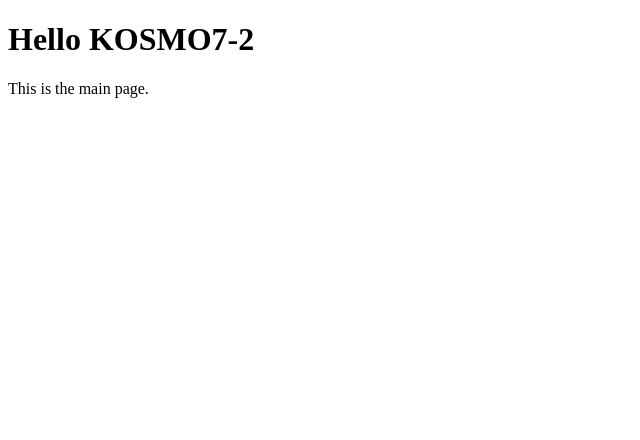
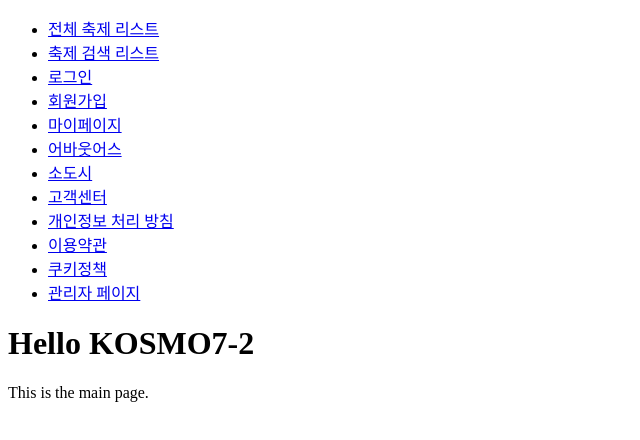
Before and after one commit to kjh123qw/KOSMO7, a plain HTML site: page index.html in a window 1280 px wide. Shown: the whole page, without its empty margins (0-640 px from the left). Drawn offline with Linux system fonts and the light colour scheme.

Commit message:
Update index.html
write a temp menu.

```diff
--- a/index.html
+++ b/index.html
@@ -7,6 +7,22 @@
     <title>Air Matsuri</title>
 </head>
 <body>
+    <!-- 임시 해더 입니다. -->
+    <ul>
+        <li><a href="./festival/fWholeList.html">전체 축제 리스트</a></li>
+        <li><a href="./festival/fSearchList.html">축제 검색 리스트</a></li>
+        <li><a href="./member/mLogin.html">로그인</a></li>
+        <li><a href="./member/mRegistration.html">회원가입</a></li>
+        <li><a href="./member/myPage/mMain.html">마이페이지</a></li>
+        <li><a href="./etc/aboutus.html">어바웃어스</a></li>
+        <li><a href="./smallTown/smallTownMain.html">소도시</a></li>
+        <li><a href="./etc/support.html">고객센터</a></li>
+        <li><a href="./etc/PIM.html">개인정보 처리 방침</a></li>
+        <li><a href="./etc/termsAndConditions.html">이용약관</a></li>
+        <li><a href="./etc/cookiesPolicy.html">쿠키정책</a></li>
+        <li><a href="./admin/adminMain.html">관리자 페이지</a></li>
+    </ul>
+    <!-- 임시 바디 입니다. -->
     <h1>Hello KOSMO7-2</h1>
     <p>This is the main page.</p>
 </body>
```
